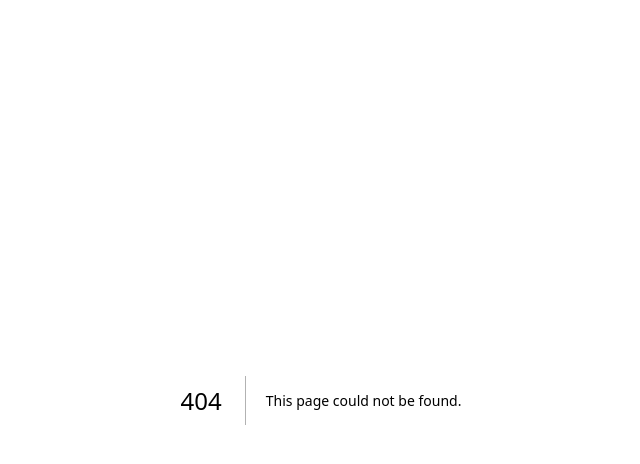
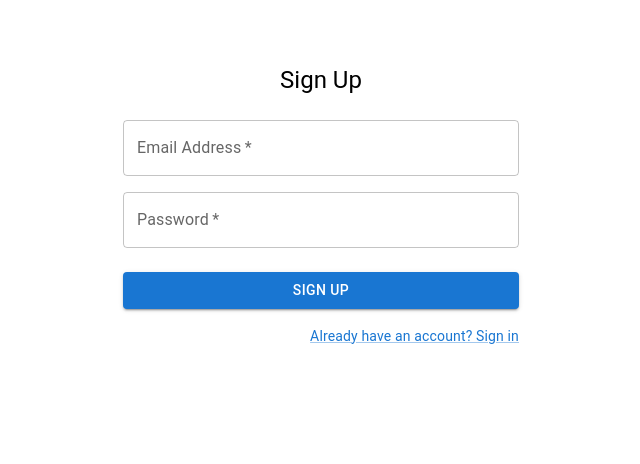
Before and after one commit to amilcarjose9/pantry_tracker, a Next.js app: page /sign-up in a window 1280 px wide. Before the commit this address had no page. Shown: the top 464 px of the page, without its empty margins (319-959 px from the left). Built offline with nearby package versions, Linux system fonts and the light colour scheme; no server answers.

Commit message:
Add user authentication

```diff
--- /dev/null
+++ b/app/sign-up/page.js
@@ -0,0 +1,110 @@
+'use client'
+import { useState } from 'react';
+import { Box, Button, Container, TextField, Typography, Grid, Link } from '@mui/material';
+import { auth, firestore } from '@/firebase';
+import { doc, setDoc, collection } from 'firebase/firestore';
+import { useCreateUserWithEmailAndPassword } from 'react-firebase-hooks/auth';
+import { useRouter } from 'next/navigation';
+
+const SignUp = () => {
+  const [email, setEmail] = useState('')
+  const [password, setPassword] = useState('')
+  const [createUserWithEmailAndPassword] = useCreateUserWithEmailAndPassword(auth)
+  const [errorMessage, setErrorMessage] = useState('');
+  const router = useRouter()
+
+  const handleSignUp = async (event) => {
+    event.preventDefault()
+    try {
+      const res = await createUserWithEmailAndPassword(email, password)
+      console.log({ res })
+
+      if (res) {
+        const user = res.user
+        sessionStorage.setItem('userId', user.uid)
+
+        const docRef = doc(collection(firestore, 'users'), user.uid)
+        await setDoc(docRef, {
+          email: user.email,
+          createdAt: new Date()
+        })
+
+        setEmail('')
+        setPassword('')
+        router.push('/')
+      }
+      else{
+        setErrorMessage('Email already exists')
+      }
+    } catch (e) {
+        console.error(e)
+        setErrorMessage('An error occurred. Please try again.')
+      }
+  }
+
+  return (
+    <Container component="main" maxWidth="xs">
+      <Box
+        sx={{
+          marginTop: 8,
+          display: 'flex',
+          flexDirection: 'column',
+          alignItems: 'center',
+        }}
+      >
+        <Typography component="h1" variant="h5">
+          Sign Up
+        </Typography>
+        <Box component="form" onSubmit={handleSignUp} sx={{ mt: 3 }}>
+          <Grid container spacing={2}>
+            <Grid item xs={12}>
+              <TextField
+                variant="outlined"
+                required
+                fullWidth
+                id="email"
+                label="Email Address"
+                name="email"
+                autoComplete="email"
+                value={email}
+                onChange={(event) => setEmail(event.target.value)}
+              />
+            </Grid>
+            <Grid item xs={12}>
+              <TextField
+                variant="outlined"
+                required
+                fullWidth
+                name="password"
+                label="Password"
+                type="password"
+                id="password"
+                autoComplete="new-password"
+                value={password}
+                onChange={(event) => setPassword(event.target.value)}
+              />
+            </Grid>
+          </Grid>
+          <Button
+            type="submit"
+            fullWidth
+            variant="contained"
+            sx={{ mt: 3, mb: 2 }}
+          >
+            Sign Up
+          </Button>
+          {errorMessage && <Typography color="error">{errorMessage}</Typography>}
+          <Grid container justifyContent="flex-end">
+            <Grid item>
+              <Link href="/sign-in" variant="body2">
+                Already have an account? Sign in
+              </Link>
+            </Grid>
+          </Grid>
+        </Box>
+      </Box>
+    </Container>
+  )
+}
+
+export default SignUp
--- a/firebase.js
+++ b/firebase.js
@@ -1,6 +1,7 @@
 // Import the functions you need from the SDKs you need
 import { initializeApp } from "firebase/app";
 import {getFirestore} from "firebase/firestore"
+import {getAuth} from 'firebase/auth'
 // TODO: Add SDKs for Firebase products that you want to use
 // https://firebase.google.com/docs/web/setup#available-libraries
 
@@ -19,5 +20,6 @@ const firebaseConfig = {
 // Initialize Firebase
 const app = initializeApp(firebaseConfig);
 const firestore = getFirestore(app);
+const auth = getAuth(app)
 
-export {firestore}
+export {firestore, auth}
--- a/package.json
+++ b/package.json
@@ -16,7 +16,8 @@
     "firebase": "^10.12.4",
     "next": "14.2.5",
     "react": "^18",
-    "react-dom": "^18"
+    "react-dom": "^18",
+    "react-firebase-hooks": "^5.1.1"
   },
   "devDependencies": {
     "eslint": "^8",
```
Also changed, not shown: app/page.js (+32 -5 lines), app/sign-in/page.js (added, +102 -0 lines), 1 other file (tests, documents, lock files or other folders).
